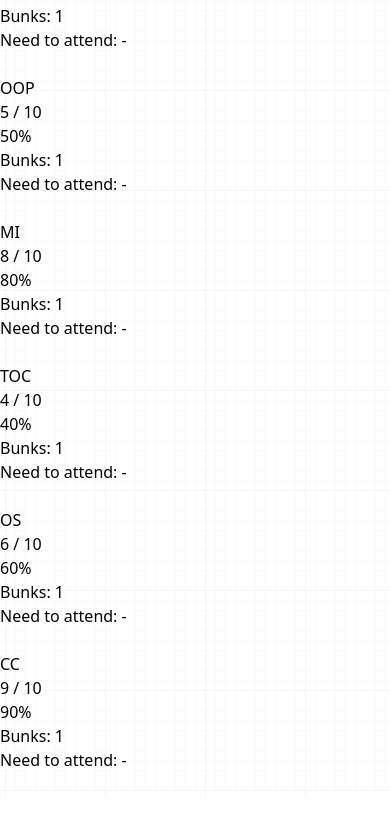
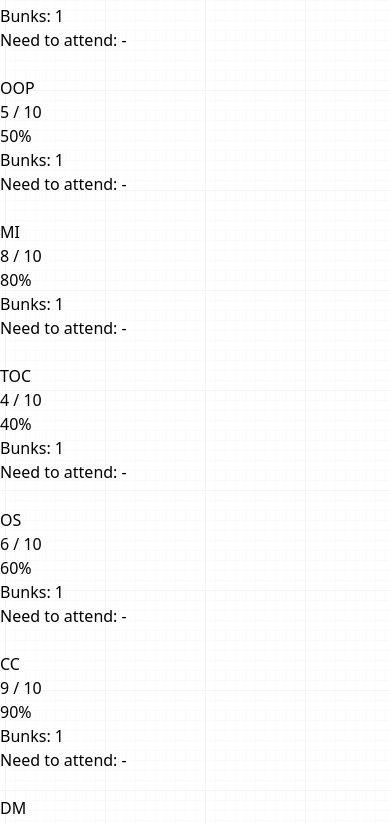
Before and after one commit to PrakharAgrawal031/attendance_manager, a React (Vite) app: page / in a window 390 px wide. Shown: the part 1315-2139 px from the top of the page. Before the commit the page ends 2111 px from the top, so only its background shows below. Built offline with nearby package versions, Linux system fonts and the light colour scheme.

Commit message:
Updated Cards

```diff
--- a/src/components/Card.jsx
+++ b/src/components/Card.jsx
@@ -1,11 +1,13 @@
 import React from "react";
+
+//md:grid md:grid-cols-5 md:gap-x-[17rem]
 
 const Card = (props) => {
   const list = props.list;
 
   console.log(props, list);
   return (
-    <div className="md:grid md:grid-cols-5 md:gap-x-[17rem] ">
+    <div className="md:flex md:flex-wrap">
       {list.map((lists) => (
         <div
           className="bg-[#d4d4d4] w-80 m-1.5 ml-[3.9rem] md:ml-28 mb-3 p-2 rounded-lg shadow-lg md:w-60 md:h-60 "
--- a/src/components/Card_array.jsx
+++ b/src/components/Card_array.jsx
@@ -9,9 +9,11 @@ export default function Cards_array() {
     { subject: "TOC", attended: 4, total: 10, bunks: 1, need: "-", i: 4 },
     { subject: "OS", attended: 6, total: 10, bunks: 1, need: "-", i: 5 },
     { subject: "CC", attended: 9, total: 10, bunks: 1, need: "-", i: 6 },
+    { subject: "DM", attended: 9, total: 10, bunks: 1, need: "-", i: 7 },
+    { subject: "DE", attended: 9, total: 10, bunks: 1, need: "-", i: 8 },
   ]);
   return (
-    <div className="md:grid md:grid-cols-4 md:gap-4">
+    <div>
       <Card list={list}/>
     </div>
   );
```
